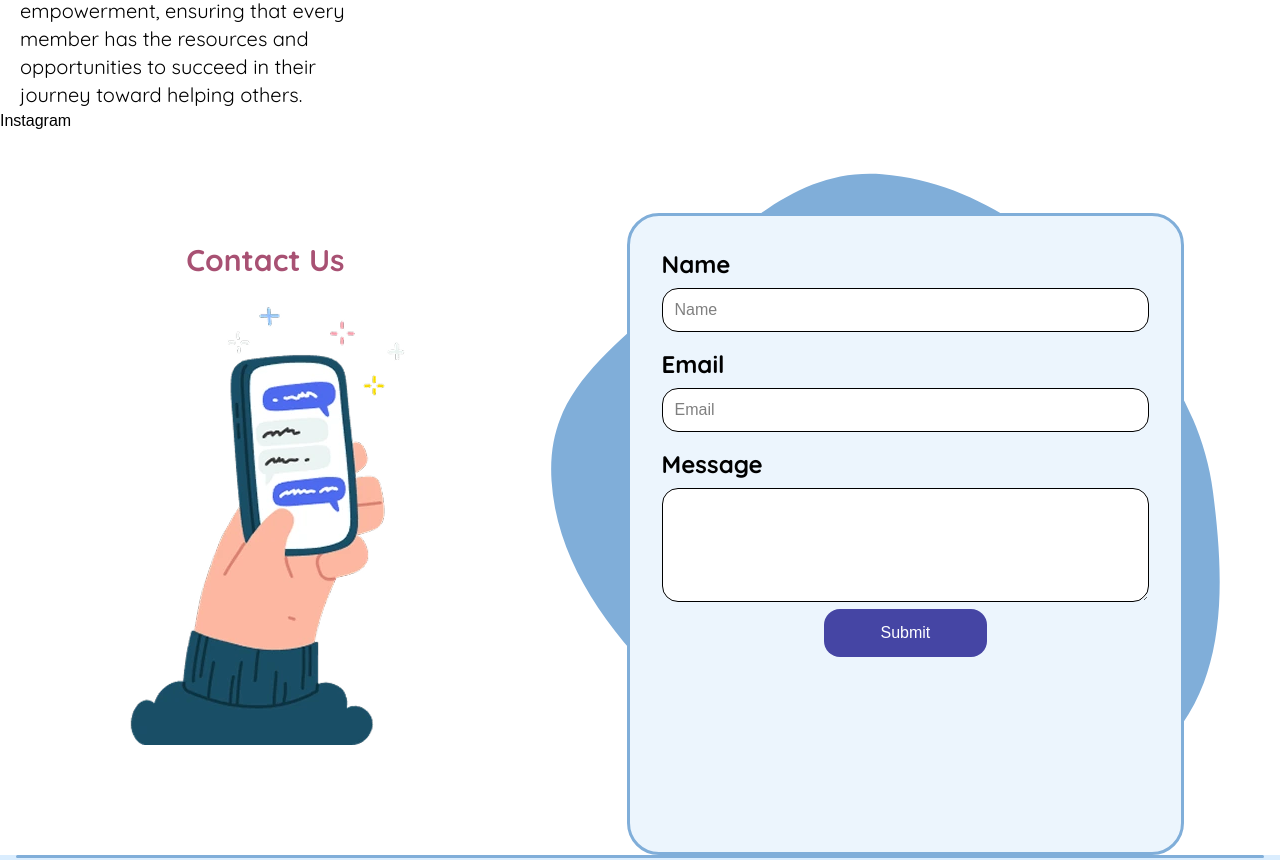
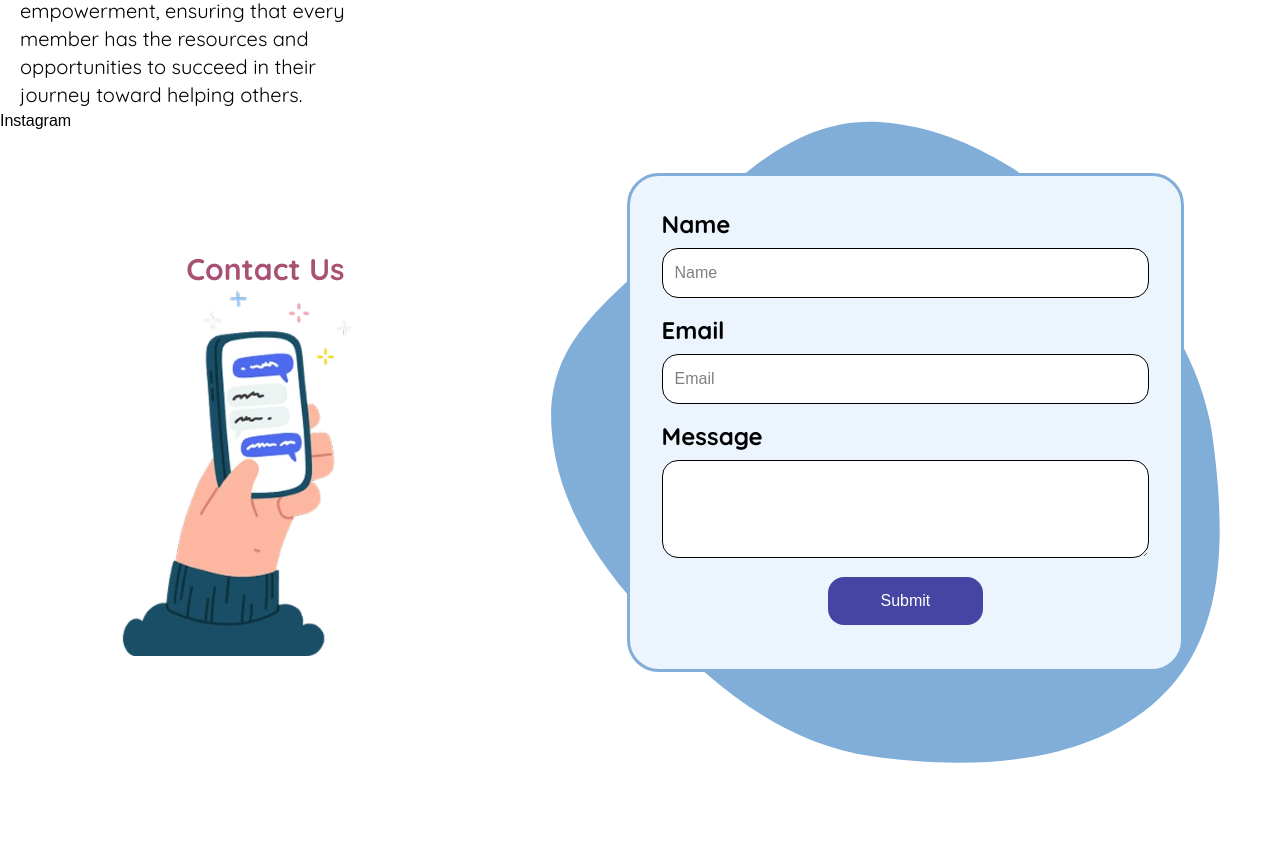
Before and after one commit to acm-ucr/ptso-website, a Next.js app: page / in a window 1280 px wide. Shown: the part 1360-2220 px from the top of the page. Built offline with nearby package versions, Linux system fonts and the light colour scheme; a web font is replaced by a local one.

Commit message:
more responsiveness

```diff
--- a/package.json
+++ b/package.json
@@ -18,6 +18,7 @@
     "clsx": "^2.1.1",
     "framer-motion": "^12.10.5",
     "lucide-react": "^0.417.0",
+    "motion": "^12.10.5",
     "next": "^15.1.6",
     "react": "19.0.0",
     "react-dom": "19.0.0",
--- a/src/components/home/ContactUs.tsx
+++ b/src/components/home/ContactUs.tsx
@@ -11,6 +11,7 @@ import contactUs from "@/public/assets/home/contactUs.webp";
 import ptsoLogoLarge from "@/public/ptsoLogoLarge.webp";
 import Title from "@/components/Title";
 import toast from "react-hot-toast";
+import { motion } from "motion/react";
 
 const ContactUs = () => {
   const [isSubmitted, setIsSubmitted] = useState(false);
@@ -29,35 +30,35 @@ const ContactUs = () => {
         }}
       ></iframe>
 
-      <div className="block w-full text-center md:hidden">
+      <div className="block md:hidden">
         <Title text="Contact Us" />
       </div>
 
-      <div className="flex flex-col md:flex-row">
+      <div className="relative mb-5 flex flex-col md:flex-row">
         <div className="flex items-center justify-center md:w-1/2">
-          <div className="flex md:flex-col md:items-center md:justify-center md:gap-6">
-            <div className="hidden md:block">
+          <div className="flex md:flex-col md:gap-6">
+            <div className="relative bottom-10 hidden md:block">
               <Title text="Contact Us" />
-            </div>
               <Image
                 src={contactUs}
                 alt="Contact Us Hand"
-              className="hidden md:block"
+                className="hidden w-5/6 md:block"
               />
             </div>
           </div>
+        </div>
 
-        <div className="relative m-10 flex justify-center md:justify-center">
+        <div className="relative m-10 flex justify-center">
           <Image
             src={vector6}
             alt="Contact Us Blob"
-            className="relative right-5 hidden md:block"
+            className="relative right-5 bottom-13 hidden md:block"
           />
 
-          <div className="bg-ptso-blue-light border-ptso-blue-accent w-full rounded-4xl border-3 p-8 md:absolute md:mt-10 md:h-full md:w-5/6">
+          <div className="bg-ptso-blue-light border-ptso-blue-accent w-full rounded-4xl border-3 p-8 md:absolute md:w-5/6">
             {isSubmitted ? (
               <div className="font-average flex flex-col items-center text-4xl">
-                <Image src={ptsoLogoLarge} alt="Logo" className="m-10 w-1/3" />
+                <Image src={ptsoLogoLarge} alt="Logo" className="m-19 w-1/3" />
                 Form Submitted!
               </div>
             ) : (
@@ -66,44 +67,43 @@ const ContactUs = () => {
                 onSubmit={() => (window.submitted = true)}
                 target="hidden_iframe"
               >
-                <div className="w-full">
-                  <div className="font-quicksand text-md block font-bold md:text-2xl">
+                <div className="font-quicksand block text-3xl font-bold md:text-2xl">
                   Name
                 </div>
                 <input
                   name="entry.1922039377"
                   type="text"
                   placeholder="Name"
-                    className="border-ptso-gray-primary mt-2 h-full w-full rounded-2xl border-1 bg-white p-3"
+                  className="border-ptso-gray-primary mt-2 w-full rounded-2xl border-1 bg-white p-3"
                   required
                 />
 
-                  <div className="font-quicksand text-md mt-4 block font-bold md:text-2xl">
+                <div className="font-quicksand mt-4 block text-3xl font-bold md:text-2xl">
                   Email
                 </div>
                 <input
                   name="entry.190572232"
                   type="text"
                   placeholder="Email"
-                    className="border-ptso-gray-primary mt-2 h-full w-full rounded-2xl border-1 bg-white p-3"
+                  className="border-ptso-gray-primary mt-2 w-full rounded-2xl border-1 bg-white p-3"
                   required
                 />
 
-                  <div className="font-quicksand text-md mt-4 block font-bold md:text-2xl">
+                <div className="font-quicksand mt-4 block text-3xl font-bold md:text-2xl">
                   Message
                 </div>
                 <textarea
                   name="entry.1180546097"
-                    className="border-ptso-gray-primary mt-2 h-full w-full rounded-2xl border-1 bg-white p-8"
+                  className="border-ptso-gray-primary mt-2 w-full rounded-2xl border-1 bg-white p-6"
                   required
                 ></textarea>
-
-                  <div className="flex justify-center">
-                    <button className="bg-ptso-blue-dark h-full w-1/3 cursor-pointer rounded-2xl p-3 text-white">
+                <motion.div whileHover={{ scale: 1.05 }}>
+                  <div className="flex justify-center p-3">
+                    <button className="bg-ptso-blue-dark w-1/3 cursor-pointer rounded-2xl p-3 text-white">
                       Submit
                     </button>
                   </div>
-                </div>
+                </motion.div>
               </form>
             )}
           </div>
```
Also changed, not shown: 1 other file (tests, documents, lock files or other folders). Lines whose indentation alone changed are shown as unchanged.
